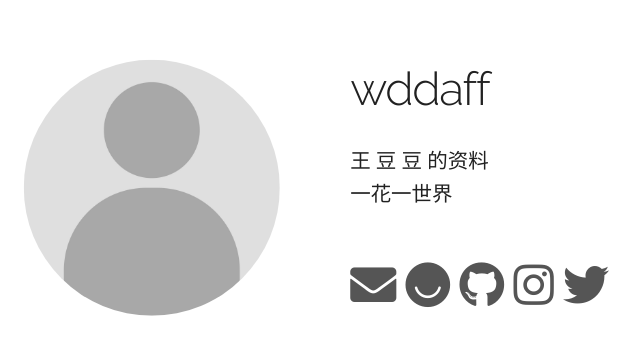
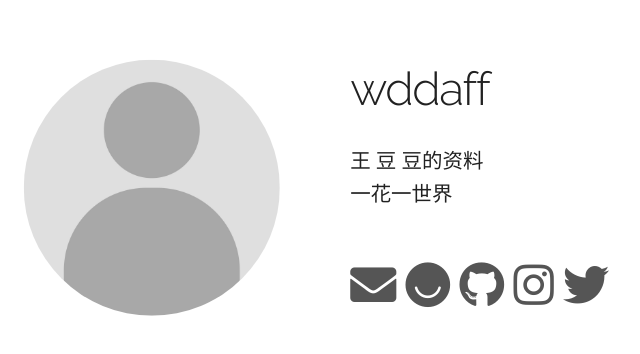
Before and after one commit to wddaff/wddaff.github.io, a plain HTML site: page index.html in a window 1280 px wide. Shown: the part 212-566 px from the top of the page, 299-939 px from the left. Drawn offline with Linux system fonts and the light colour scheme.

Commit message:
commit2019/05/1322:32:

```diff
--- a/index.html
+++ b/index.html
@@ -27,7 +27,7 @@
       <div class="grid-container full autocenter">
         <section id="bio" aria-label="Biography">
           <h1 class="h3-like" aria-level="1" aria-label="Name">wddaff</h1>
-          <p class="reset-margin" title="About" aria-label="About">王 豆 豆 的资料<br />
+          <p class="reset-margin" title="About" aria-label="About">王 豆 豆的资料<br />
  一花一世界</p>
         </section>
         <section id="contact" aria-label="Contact">
```
